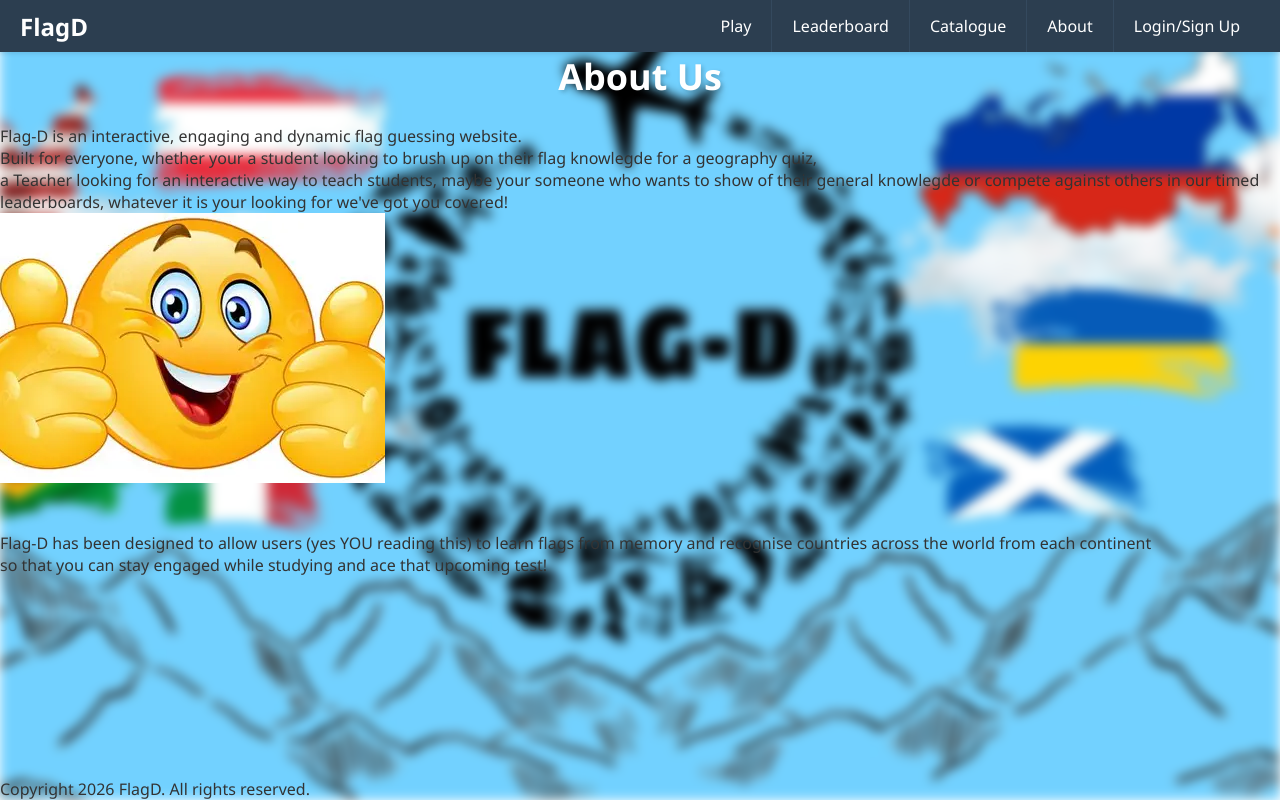
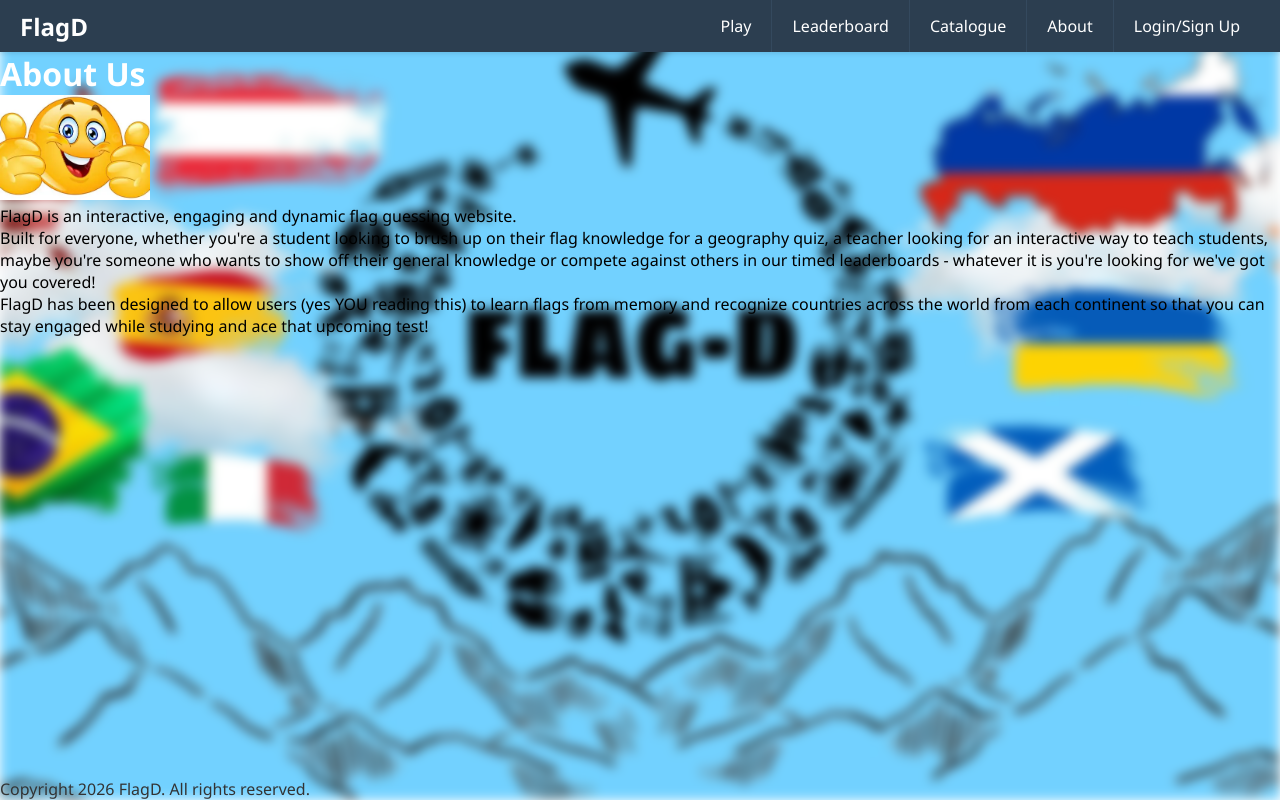
Before and after one commit to 3142817I-stack/flaged_group_D, a Django app: page /flagd/about/ in a window 1280 px wide. Run offline with Django 3.2, Linux system fonts and the light colour scheme.

Commit message:
comitting changes to pull

```diff
--- a/templates/flagd/about.html
+++ b/templates/flagd/about.html
@@ -6,25 +6,23 @@
 {% endblock %}
 
 {% block body_block %}
-<div class="game-header">
-<h1>About Us</h1>
-</div>
-
-<div>
-    <div class =".modes-container">
-        <div class=".leaderboard-table td ">
-            Flag-D is an interactive, engaging and dynamic flag guessing website.  <br />
-            Built for everyone, whether your a student looking to brush up on their flag knowlegde for a geography quiz, <br/>
-            a Teacher looking for an interactive way to teach students, maybe your someone who wants to show of their general knowlegde or compete against others in our timed leaderboards,
-            whatever it is your looking for we've got you covered! </br>
-            <img src="{% static 'images/ThumbsUp.png' %}" alt="Picture of Thumbs up emoji" />
+<div class="container py-5">
+    <div class="row justify-content-center">
+        <div class="col-lg-8">
+            <div class="card border-0 shadow-sm bg-white bg-opacity-75">
+                <div class="card-body">
+                    <h1 class="card-title text-center mb-4">About Us</h1>
+                    <div class="text-center mb-4">
+                        <img src="{% static 'images/ThumbsUp.png' %}" alt="Thumbs up emoji" class="img-fluid" style="max-width: 150px;">
+                    </div>
+                    <div class="fs-5">
+                        <p class="mb-3">FlagD is an interactive, engaging and dynamic flag guessing website.</p>
+                        <p class="mb-3">Built for everyone, whether you're a student looking to brush up on their flag knowledge for a geography quiz, a teacher looking for an interactive way to teach students, maybe you're someone who wants to show off their general knowledge or compete against others in our timed leaderboards - whatever it is you're looking for we've got you covered!</p>
+                        <p class="mb-3">FlagD has been designed to allow users (yes YOU reading this) to learn flags from memory and recognize countries across the world from each continent so that you can stay engaged while studying and ace that upcoming test!</p>
+                    </div>
+                </div>
+            </div>
         </div>
     </div>
 </div>
-<div>
-<br></br>
-        Flag-D has been designed to allow users (yes YOU reading this) to learn flags from memory and recognise countries across the world from each continent </br>
-        so that you can stay engaged while studying and ace that upcoming test!  </br>
-
-</div>
 {% endblock %}
```
